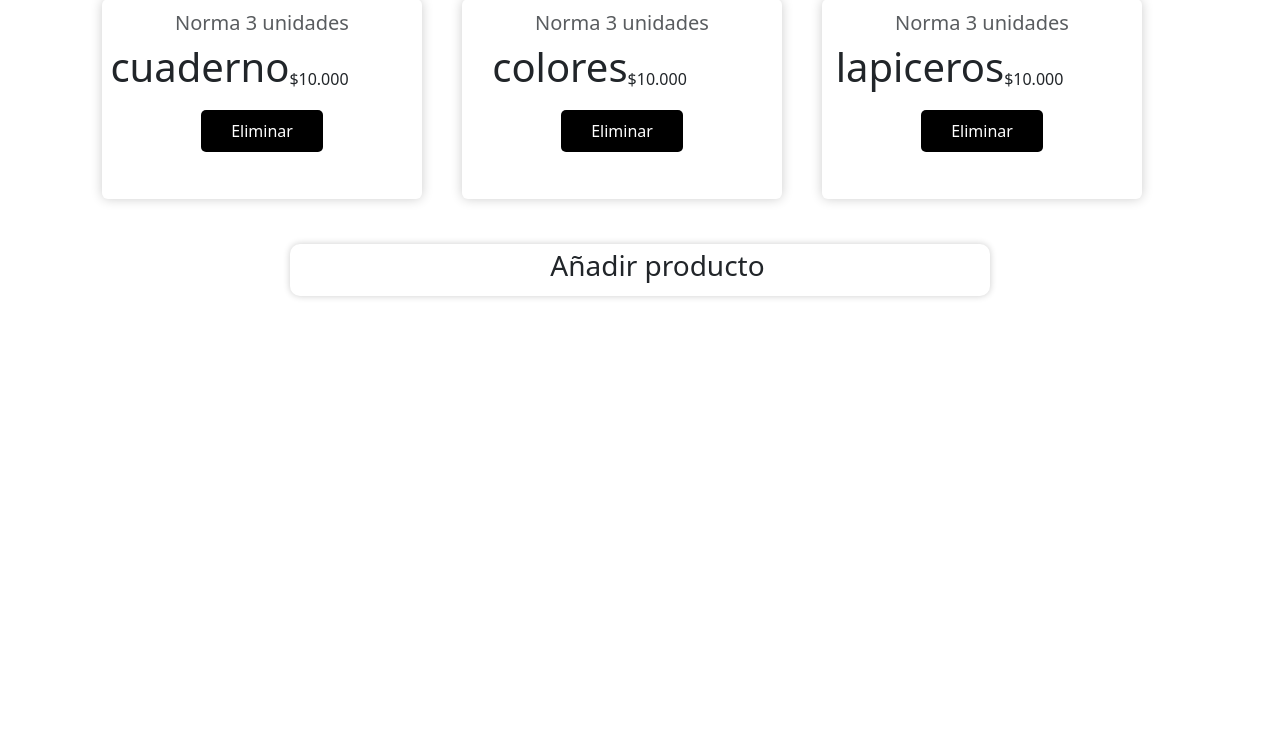
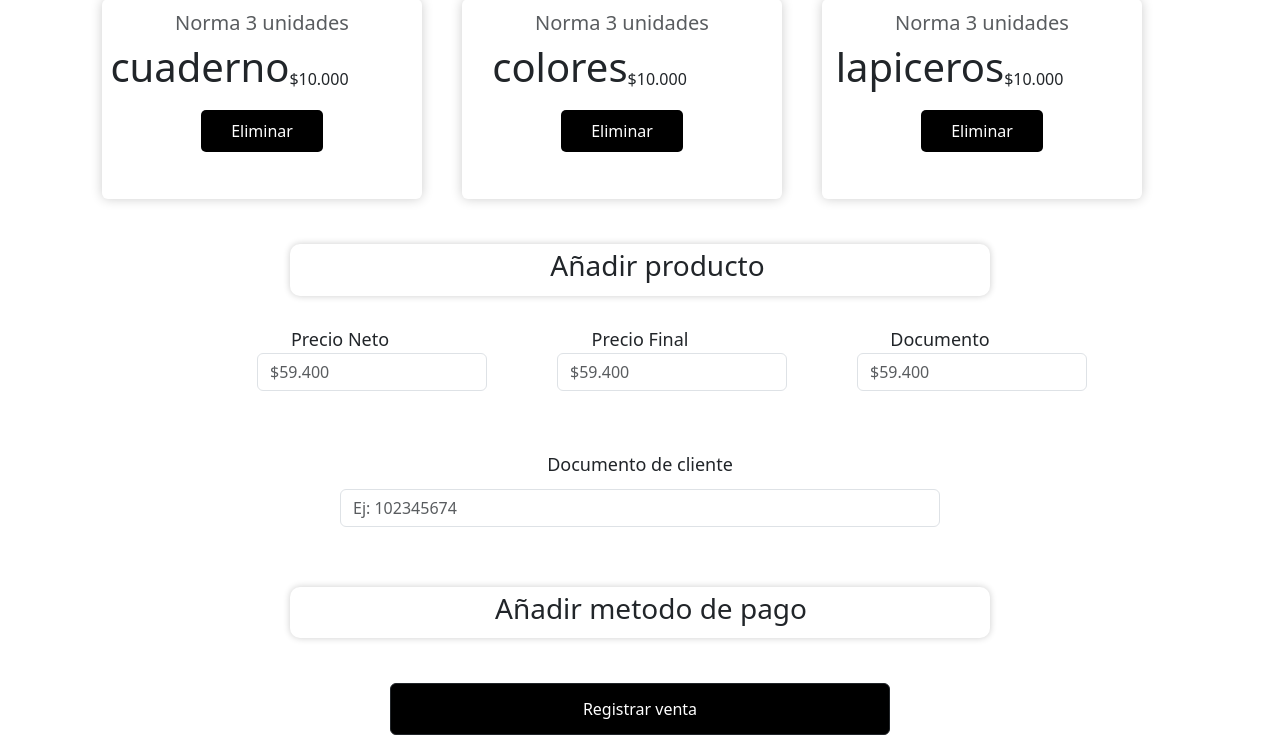
Before and after one commit to Astroid435/BARRIOMARKET, a PHP site: page /registro_venta.php in a window 1280 px wide. Shown: the part 181-916 px from the top of the page. Before the commit the page ends 479 px from the top, so only its background shows below. Run offline with PHP 8.4, Linux system fonts and the light colour scheme; some libraries are stand-ins or nearby versions.

Commit message:
registro_venta.php

```diff
--- a/proyecto/registro_venta.php
+++ b/proyecto/registro_venta.php
@@ -93,6 +93,27 @@
     }
     .cont label{
       font-size: 23px;
+    }
+    .container .row{
+      width: 900px;
+    }
+    .container .row label{
+      font-size: 18px;
+      font-weight: 500;
+    }
+    .container .row input{
+      width: 230px;
+      margin-left: 55px;
+    }
+    .container-uni{
+      margin-top: 60px;
+      margin-bottom: 60px;
+      width: 600px;
+    }
+    .container-uni label{
+      font-size: 18px;
+      font-weight: 500;
+      margin-bottom: 11px;
     }
 
   </style>
@@ -207,6 +228,31 @@
         <div class="containertop">
             <h3>Añadir producto</h3>
         </div>
+        <div class="container">
+          <div class="row">
+            <div class="container-triple col-md-4">
+              <label for="">Precio Neto</label>
+              <input type="text" class="form-control" placeholder="$59.400">
+            </div>
+            <div class="container-triple col-md-4">
+              <label for="">Precio Final</label>
+              <input type="text" class="form-control" placeholder="$59.400">
+            </div>
+            <div class="container-triple col-md-4">
+              <label for="">Documento </label>
+              <input type="text" class="form-control" placeholder="$59.400">
+            </div>
+
+          </div>
+          <div class="container-uni">
+            <label for="">Documento de cliente</label>
+            <input type="text" class="form-control" placeholder="Ej: 102345674">
+          </div>
+          <div class="containertop">
+            <h3 style="margin-left: 200px;">Añadir metodo de pago</h3>
+        </div>
+          <button type="button" style="background-color: #000 !important; padding: 13px; width: 500px;" class="btn btn-dark">Registrar venta</button>
+        </div>
       </div>
 
 
```
